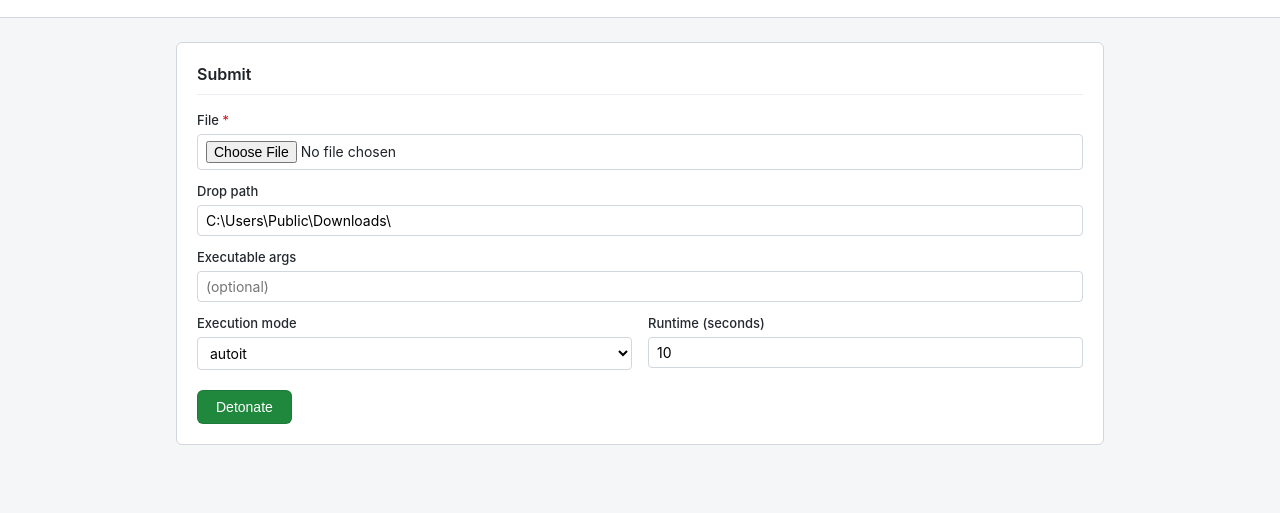
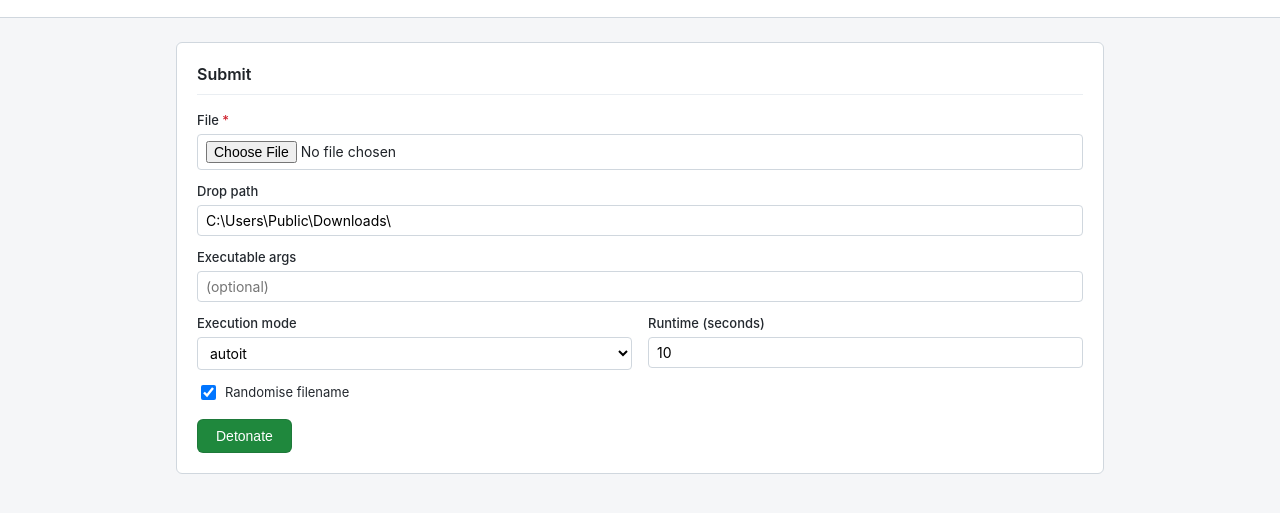
Before and after one commit to dobin/DetonatorAgent, a plain HTML site: page wwwroot/index.html in a window 1280 px wide. Shown: the part 79-592 px from the top of the page. Drawn offline with Linux system fonts and the light colour scheme; no server answers.

Commit message:
feature: ui randomize filename

```diff
--- a/wwwroot/app.js
+++ b/wwwroot/app.js
@@ -294,6 +294,7 @@
         const executableArgs  = $("executable_args").value.trim();
         const executionMode   = $("execution_mode").value;
         const runtime         = Math.max(1, parseInt($("runtime").value, 10) || 10);
+        const randomizeName   = $("randomize_name").checked;
 
         resetUI();
         progressPanel.hidden = false;
@@ -312,10 +313,14 @@
             setStatus("Encrypting file…");
             const { blob, key } = await xorEncryptFile(file);
 
-            setStatus(`Uploading ${file.name} (${blob.size} bytes)…`);
+            const fileName = randomizeName
+                ? "malware_" + Math.random().toString(36).slice(2, 6) + "_" + file.name
+                : file.name;
+
+            setStatus(`Uploading ${fileName} (${blob.size} bytes)…`);
             const execResult = await uploadAndExecute({
                 blob,
-                fileName: file.name,
+                fileName,
                 dropPath,
                 xorKey: key,
                 executableArgs,
--- a/wwwroot/index.html
+++ b/wwwroot/index.html
@@ -46,6 +46,13 @@
                         <label for="runtime">Runtime (seconds)</label>
                         <input type="number" id="runtime" name="runtime" value="10" min="1" max="600" />
                     </div>
+                </div>
+
+                <div class="field checkbox-field">
+                    <label>
+                        <input type="checkbox" id="randomize_name" name="randomize_name" checked />
+                        Randomise filename
+                    </label>
                 </div>
 
                 <div class="actions">
--- a/wwwroot/style.css
+++ b/wwwroot/style.css
@@ -98,6 +98,27 @@ main {
 .row {
     display: flex;
     gap: 16px;
+}
+
+.checkbox-field {
+    flex-direction: row;
+    align-items: center;
+    gap: 6px;
+    margin-bottom: 12px;
+}
+
+.checkbox-field label {
+    display: flex;
+    align-items: center;
+    gap: 6px;
+    font-weight: normal;
+    cursor: pointer;
+}
+
+.checkbox-field input[type="checkbox"] {
+    width: 15px;
+    height: 15px;
+    cursor: pointer;
 }
 
 .actions {
```
